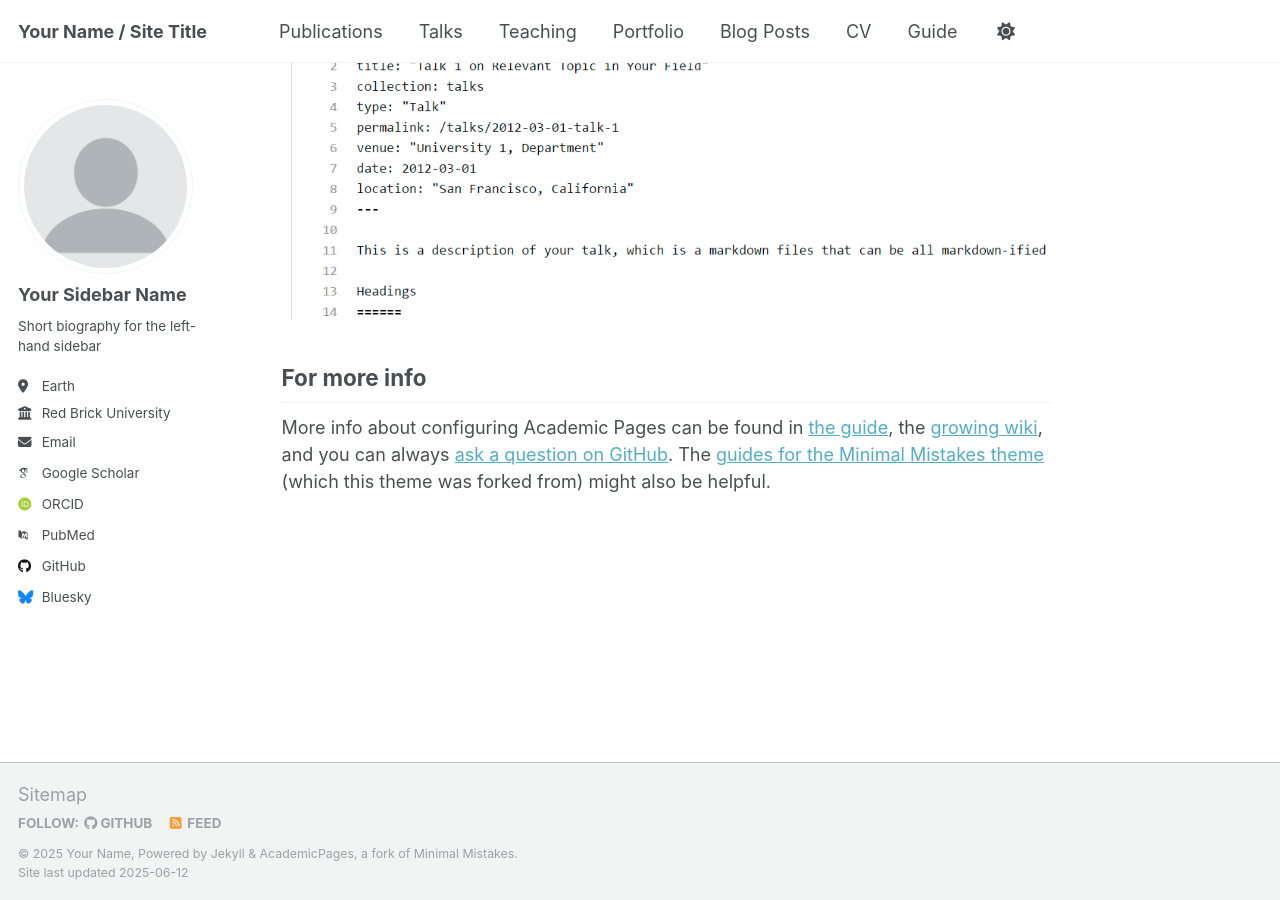
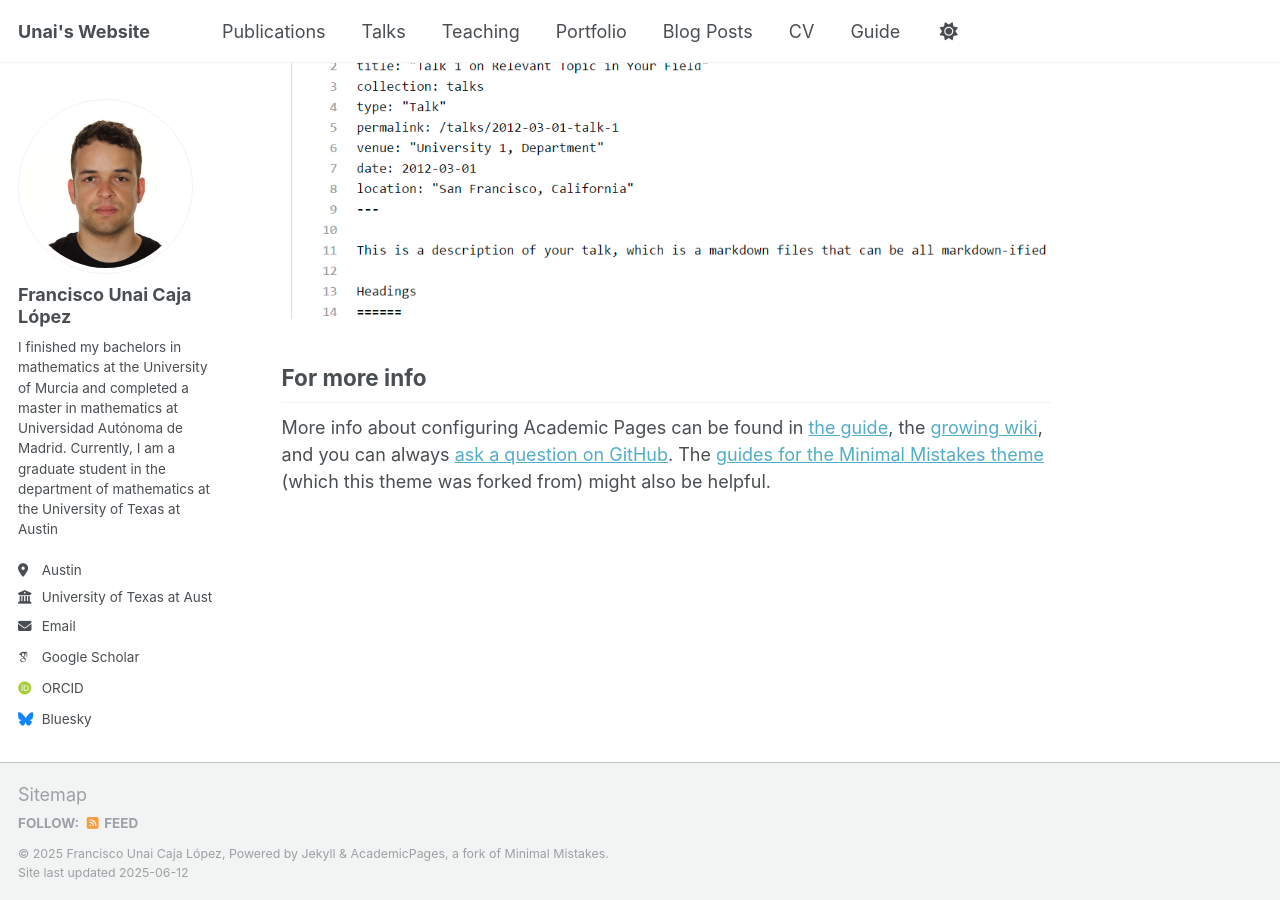
Before and after one commit to UnaiCaja/UnaiCaja.github.io, a Jekyll site: the page built from _pages/about.md, in a window 1280 px wide and 900 px high, scrolled down 2636 px. Built offline with Jekyll 4.4.1, drawn with Linux system fonts in a browser that asks for light colours; some web fonts are replaced.

Commit message:
Pic + small updates

```diff
--- a/_config.yml
+++ b/_config.yml
@@ -9,10 +9,10 @@
 # Basic Site Settings
 locale                   : "en-US"
 site_theme               : "default"
-title                    : "Your Name / Site Title"
+title                    : "Unai's Website"
 title_separator          : "-"
-name                     : &name "Your Name"
-description              : &description "personal description"
+name                     : &name "Francisco Unai Caja López"
+description              : &description "Math graduate student at the University of Texas at Austin"
 url                      : https://unaicaja.github.io # the base hostname & protocol for your site e.g. "https://[your GitHub username].github.io" or if you already have some other page hosted on Github then use "https://[your GitHub username].github.io/[Your Repo Name]"
 baseurl                  : "" # the subpath of your site, e.g. "/blog"
 repository               : "unaicaja/unaicaja.github.io"
@@ -23,22 +23,22 @@ repository               : "unaicaja/unaicaja.github.io"
 author:
   # Biographic information
   avatar           : "profile.png"
-  name             : "Your Sidebar Name"
+  name             : "Francisco Unai Caja López"
   pronouns         : # example: "she/her"
-  bio              : "Short biography for the left-hand sidebar"
-  location         : "Earth"
-  employer         : "Red Brick University"
+  bio              : "I finished my bachelors in mathematics at the University of Murcia and completed a master in mathematics at Universidad Autónoma de Madrid. Currently, I am a graduate student in the department of mathematics at the University of Texas at Austin"
+  location         : "Austin"
+  employer         : "University of Texas at Austin"
   uri              : # URL
-  email            : "none@example.org"
+  email            : "funai.caja (at) utexas.edu"
 
   # Academic websites
   academia         : # URL
   arxiv            : # URL - Update with the correct link to your profile
   googlescholar    : "https://scholar.google.com/citations?user=PS_CX0AAAAAJ"
   impactstory      : # URL
-  orcid            : "http://orcid.org/yourorcidurl"
+  orcid            : "https://orcid.org/0009-0008-0353-4223"
   semantic         : # URL
-  pubmed           : "https://www.ncbi.nlm.nih.gov/pubmed/?term=john+snow"
+  pubmed           : # URL
   researchgate     : # URL
   scopus           : # URL
 
@@ -46,7 +46,7 @@ author:
   bitbucket        : # Username - Update with your username on the site
   codepen          : # Username
   dribbble         : # Username
-  github           : "unaicaja"
+  github           : # Username
   kaggle           : # Username
   stackoverflow    : # User number or user number and name (i.e., use "1" or "1/jeff-atwood")
 
```
Also changed, not shown: images/profile.png.
